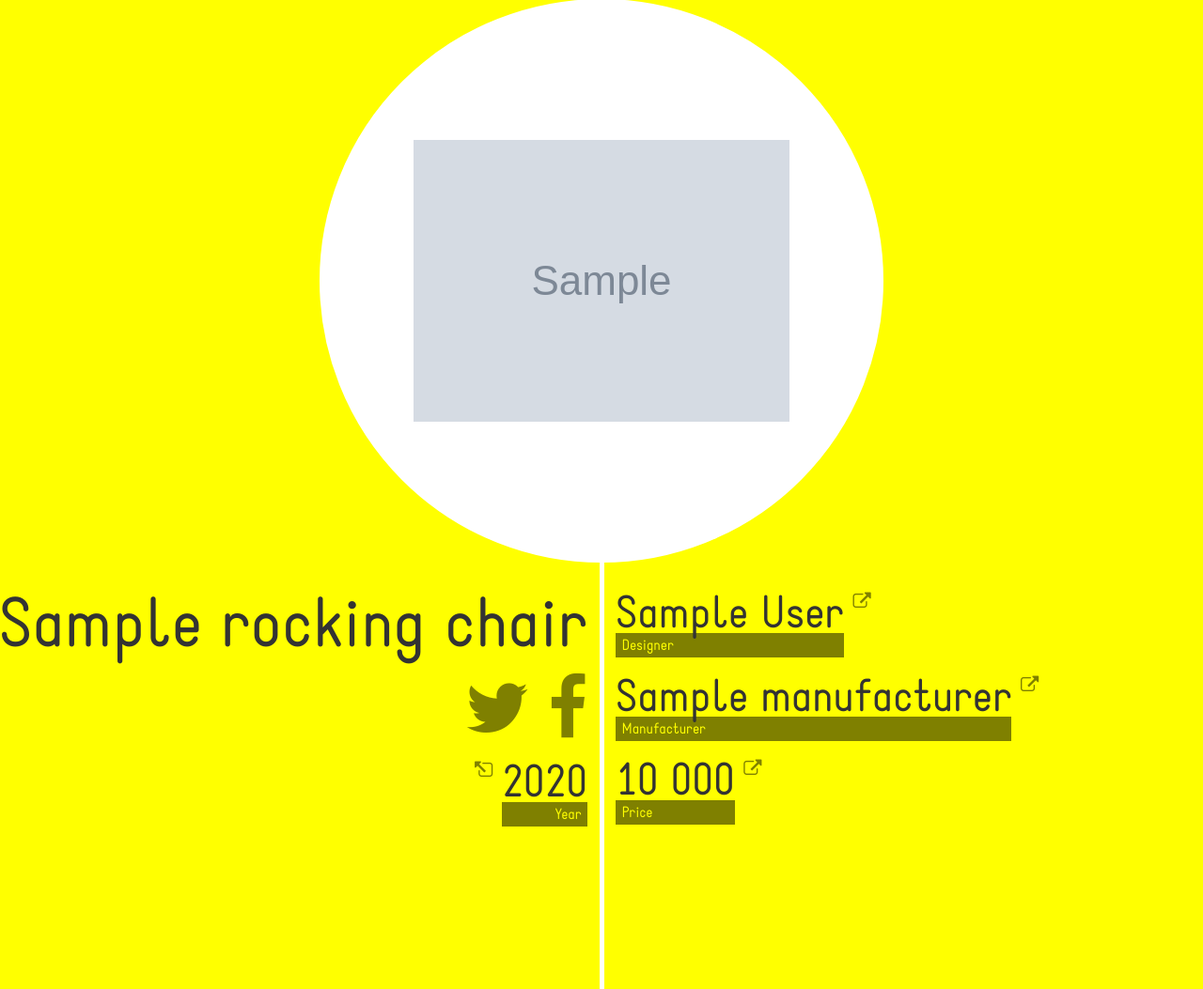
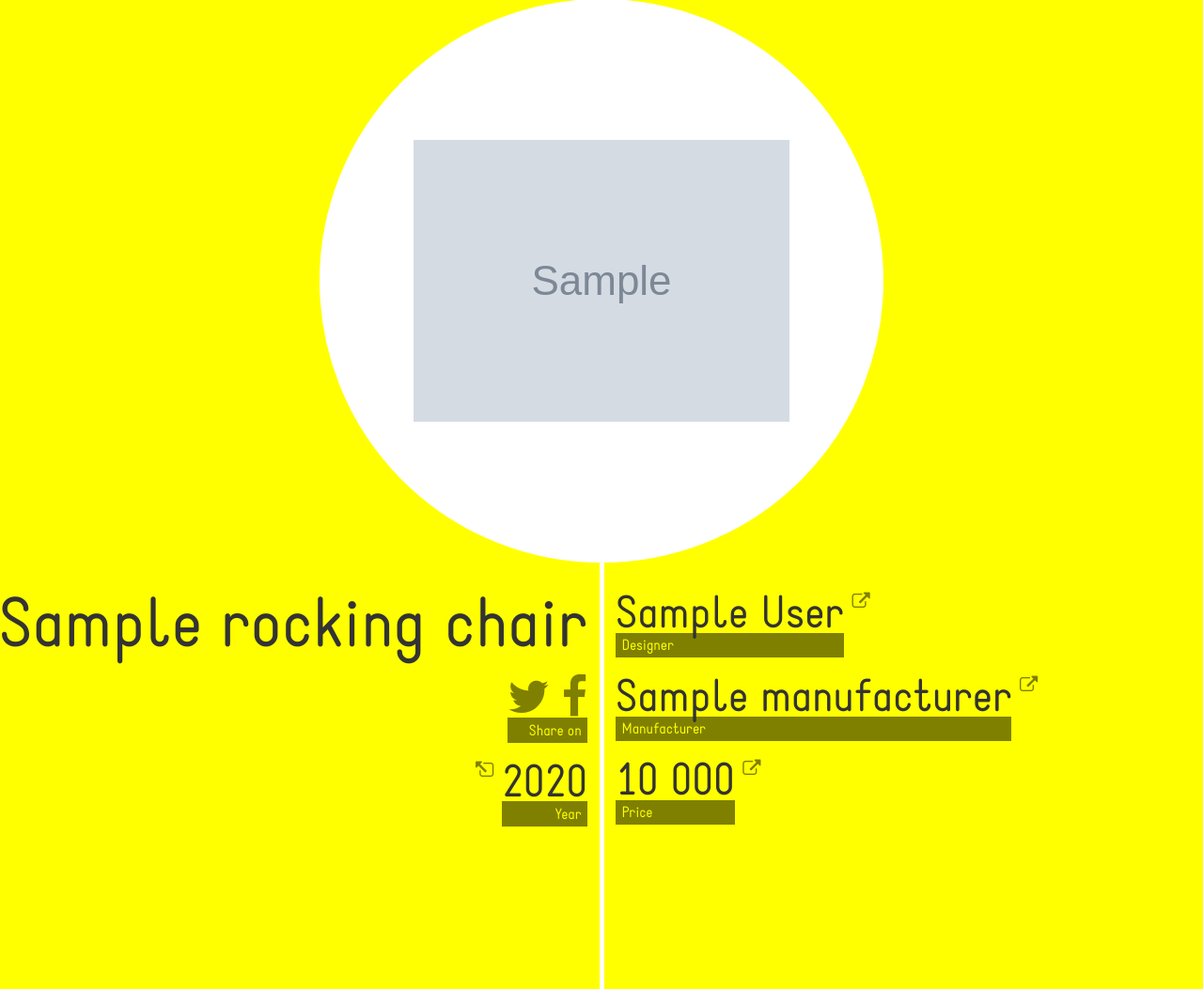
Before and after one commit to jmorel/for-those-about-to-rock, a Python web app: template ftatr/templates/ftatr/show.html.jinja2 in a window 1280 px wide. Shown: the part 697-1750 px from the top of the page at 94% size. Run offline with Jinja, Linux system fonts and the light colour scheme; the template is opened without the code that fills it: most values are stand-ins (such as "Sample title", 1, 10 or a date in 2020); grey boxes marked "Sample" are stand-in pictures; some libraries are stand-ins or nearby versions.

Commit message:
fix links positions and display

```diff
--- a/ftatr/static/ftatr/css/main.css
+++ b/ftatr/static/ftatr/css/main.css
@@ -312,10 +312,12 @@ body {
   background-repeat: repeat-y;
 }
 a {
-  color: inherit;
+  color: #7f8000;
+  text-decoration: none;
 }
 a:hover {
-  background-color: #ffff00;
+  color: #333333;
+  text-decoration: none;
 }
 .clear {
   clear: both;
@@ -399,7 +401,7 @@ article.rocking-chair .pictures {
   background-position: center center;
 }
 article.rocking-chair ul.attributes {
-  display: inline-block;
+  display: block;
   margin: 0;
   margin-top: 30px;
   padding: 0;
@@ -422,24 +424,15 @@ article.rocking-chair ul.attributes li {
   display: block;
   margin-bottom: 15px;
 }
-article.rocking-chair ul.attributes .rocking-chair-name,
-article.rocking-chair ul.attributes .rocking-chair-social {
+article.rocking-chair ul.attributes .rocking-chair-name {
   font-size: 2.3rem;
   line-height: 1em;
 }
 article.rocking-chair ul.attributes .rocking-chair-name a {
-  text-decoration: none;
+  color: inherit;
 }
 article.rocking-chair ul.attributes .rocking-chair-name a:hover {
   text-decoration: underline;
-}
-article.rocking-chair ul.attributes .rocking-chair-social a {
-  color: #7f8000;
-  text-decoration: none;
-}
-article.rocking-chair ul.attributes .rocking-chair-social a:hover {
-  color: #333333;
-  text-decoration: none;
 }
 article.rocking-chair ul.attributes .attribute {
   display: inline-block;
@@ -457,24 +450,18 @@ article.rocking-chair ul.attributes .attribute-value {
   line-height: 1em;
 }
 article.rocking-chair ul.attributes .attribute-links {
-  position: absolute;
+  position: relative;
+  top: 0;
   display: inline-block;
   vertical-align: top;
   font-size: 0.6rem;
 }
 article.rocking-chair ul.attributes .attribute-links a {
   color: #7f8000;
+  text-decoration: none;
 }
 article.rocking-chair ul.attributes .attribute-links a:hover {
   color: #333333;
-}
-article.rocking-chair ul.attributes.attributes-left .attribute-links {
-  right: 100%;
-  padding-right: 0.5em;
-}
-article.rocking-chair ul.attributes.attributes-right .attribute-links {
-  left: 100%;
-  padding-left: 0.5em;
 }
 footer {
   background-image: radial-gradient(ellipse closest-side, #ffffff 0%, #ffffff 99%, transparent 99%, transparent);
@@ -483,6 +470,14 @@ footer {
   background-repeat: no-repeat;
   margin-top: 60px;
   font-size: 0.5rem;
+}
+footer a {
+  color: inherit;
+  text-decoration: underline;
+}
+footer a:hover {
+  background-color: #ffff00;
+  text-decoration: underline;
 }
 footer div.footer-content {
   width: 900px;
--- a/ftatr/static/ftatr/css/main.less
+++ b/ftatr/static/ftatr/css/main.less
@@ -31,10 +31,12 @@ body {
 }
 
 a {
-    color: inherit;
+    color: @yellow-dark;
+    text-decoration: none;
 
     &:hover {
-        background-color: @yellow;
+        color: @grey;
+        text-decoration: none;
     }
 }
 
@@ -145,7 +147,7 @@ article.rocking-chair {
     }
 
     ul.attributes {
-        display: inline-block;
+        display: block;
         margin: 0;
         margin-top: 2*@article-attribute-spacing;
         padding: 0;
@@ -171,30 +173,16 @@ article.rocking-chair {
             margin-bottom: @article-attribute-spacing;
         }
 
-        .rocking-chair-name,
-        .rocking-chair-social{
+        .rocking-chair-name {
             font-size: 2.3rem;
             line-height: 1em;
-        }
 
-        .rocking-chair-name {
             a {
-                text-decoration: none;
-
+                color: inherit;
                 &:hover {
                     text-decoration: underline;
                 }
-            }
-        }
-        .rocking-chair-social {
-            a {
-                color: @yellow-dark;
-                text-decoration: none;
 
-                &:hover {
-                    color: @grey;
-                    text-decoration: none;
-                }
             }
         }
 
@@ -217,28 +205,20 @@ article.rocking-chair {
         }
 
         .attribute-links {
-            position: absolute;
+            position: relative;
+            top: 0;
             display: inline-block;
             vertical-align: top;
             font-size: 0.6rem;
 
             a {
                 color: @yellow-dark;
+                text-decoration: none;
 
                 &:hover {
                     color: @grey;
                 }
             }
-        }
-
-        &.attributes-left .attribute-links {
-            right: 100%;
-            padding-right: 0.5em;
-        }
-
-        &.attributes-right .attribute-links {
-            left: 100%;
-            padding-left: 0.5em;
         }
     }
 }
@@ -259,6 +239,16 @@ footer {
     margin-top: @footer-spacing;
     font-size: 0.5rem;
 
+    a {
+        color: inherit;
+        text-decoration: underline;
+
+        &:hover {
+            background-color: @yellow;
+            text-decoration: underline;
+        }
+    }
+
     div.footer-content {
         width: @main-width;
         margin-left: auto;
--- a/ftatr/templates/ftatr/single.html.jinja2
+++ b/ftatr/templates/ftatr/single.html.jinja2
@@ -44,7 +44,8 @@
             </div>
         </li>
         <li>
-            <div class="rocking-chair-social">
+            <div class="attribute">
+                <div class="attribute-value">
                     <a href="https://twitter.com/intent/tweet?url={{ request.build_absolute_uri(url('show', slug=rocking_chair.slug)) | urlencode }}&via=jmorel_fr&text={{ rocking_chair.twitter_text }}">
                         <i class="fa fa-twitter"></i>
                     </a>
@@ -52,11 +53,16 @@
                         <i class="fa fa-facebook"></i>
                     </a>
                 </div>
+                <div class="attribute-name">
+                    Share on
+                </div>
+
+            </div>
         </li>
         {% if rocking_chair.year %}
             <li>
+                {{ include_links(rocking_chair.year_links.all(), reverse=True) }}
                 <div class="attribute">
-                    {{ include_links(rocking_chair.year_links.all(), reverse=True) }}
                     <div class="attribute-value">
                         {{ rocking_chair.year }}
                     </div>
@@ -71,7 +77,6 @@
         {% for designer in rocking_chair.designers.all() %}
             <li>
                 <div class="attribute">
-                    {{ include_links(rocking_chair.designer_links.filter(designer=designer)) }}
                     <div class="attribute-value">
                         {{ designer.first_name }} {{ designer.last_name }}
                     </div>
@@ -79,12 +84,12 @@
                         Designer
                     </div>
                 </div>
+                {{ include_links(rocking_chair.designer_links.filter(designer=designer)) }}
             </li>
         {% endfor %}
         {% for manufacturer in rocking_chair.manufacturers.all() %}
             <li>
                 <div class="attribute">
-                    {{ include_links(rocking_chair.manufacturer_links.filter(manufacturer=manufacturer)) }}
                     <div class="attribute-value">
                         {{ manufacturer.name }}
                     </div>
@@ -92,12 +97,12 @@
                         Manufacturer
                     </div>
                 </div>
+                {{ include_links(rocking_chair.manufacturer_links.filter(manufacturer=manufacturer)) }}
             </li>
         {% endfor %}
         {% if rocking_chair.price %}
             <li>
                 <div class="attribute">
-                    {{ include_links(rocking_chair.price_links.all()) }}
                     <div class="attribute-value">
                         {{ rocking_chair.price.amount | round(0) }} {{ rocking_chair.price.currency.code }}
                     </div>
@@ -105,6 +110,7 @@
                         Price
                     </div>
                 </div>
+                {{ include_links(rocking_chair.price_links.all()) }}
             </li>
         {% endif %}
     </ul>
```
Lines whose indentation alone changed are shown as unchanged.
